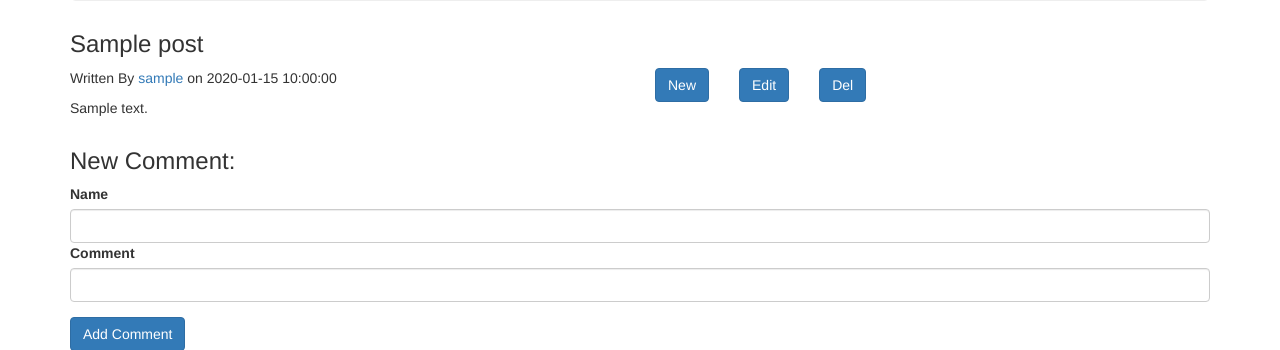
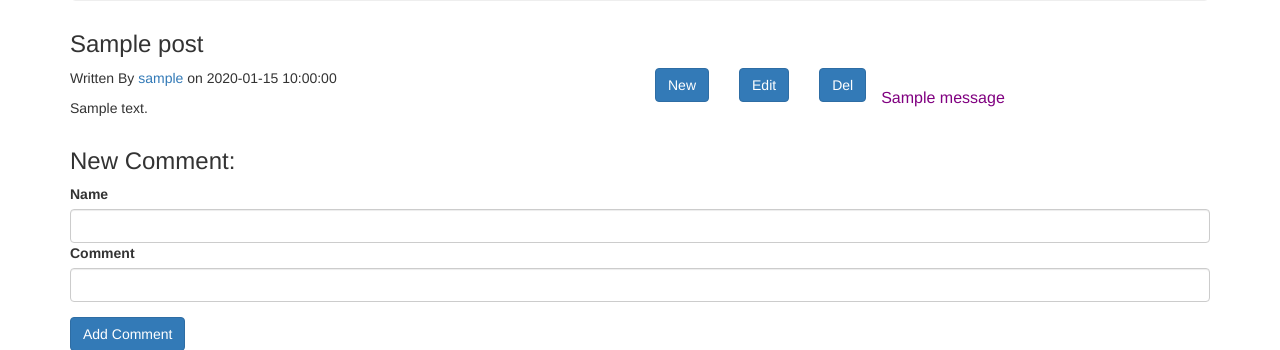
Before and after one commit to bobo325/Light_Blog, a Flask app: template light_blog/templates/blog/post.html in a window 1280 px wide. Shown: the part 239-589 px from the top of the page. Run offline with Flask 2, Linux system fonts and the light colour scheme; the template is opened without the code that fills it: values that come from a table or form of the project are taken from there, others are empty; tables that the repository leaves empty hold one stand-in row (values such as "Sample post"); one stand-in notice (Sample message) is shown; parts of the project's set-up code (start-up, migrations or seed data) failed here and were passed over; some libraries are stand-ins or nearby versions.

Commit message:
[U] 修改

```diff
--- a/light_blog/templates/blog/post.html
+++ b/light_blog/templates/blog/post.html
@@ -26,7 +26,11 @@
       <a href="{{ url_for('blog.delete_post', id=post.id) }}" class="btn btn-primary">Del </a>
     </div>
   </div><br>
-
+    <!-- 获取用户信息 -->
+    <span style="font-size: 16px;color: purple;line-height: 10px">
+    {% for message in get_flashed_messages() %}
+    	{{ message }}
+    {% endfor %}</span>
 <div class="col-lg-12">
   <h3>New Comment:</h3>
   <!-- Set the form -->
```
